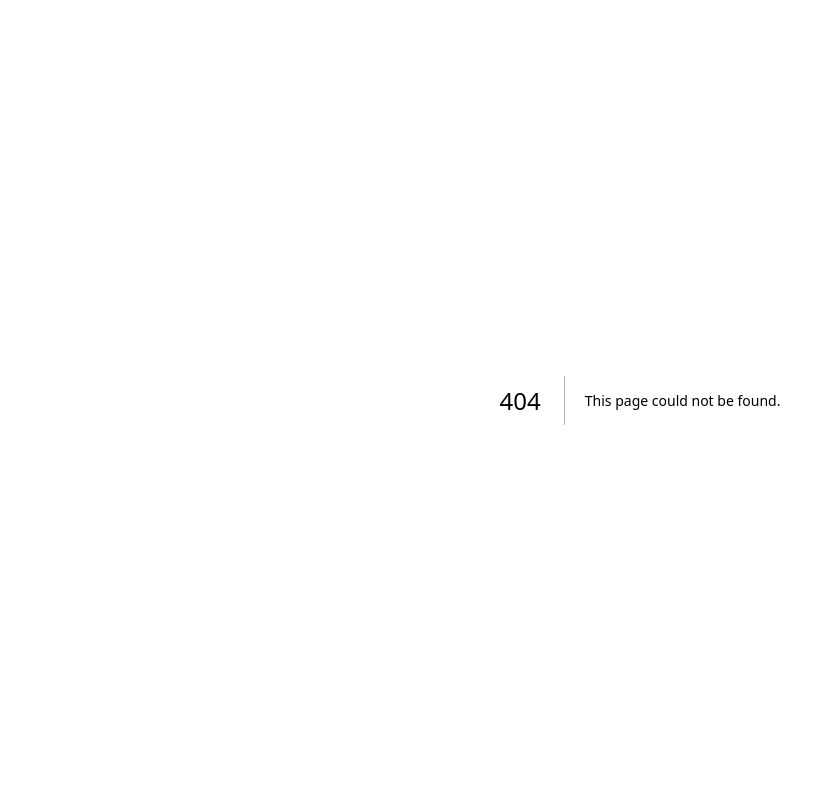
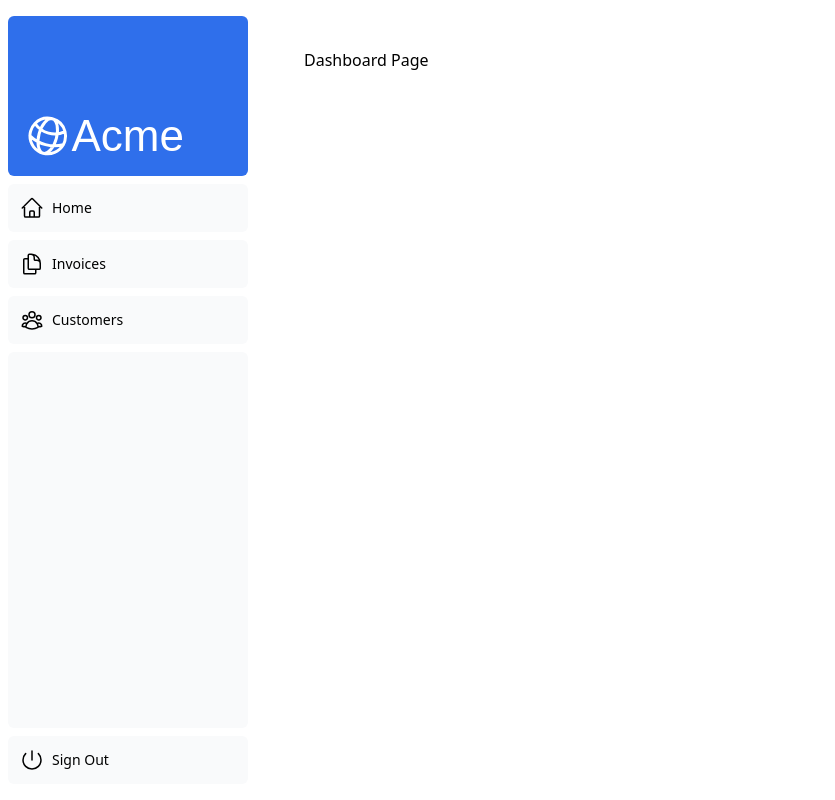
Before and after one commit to kenqefh/nextjs-dashboard, a Next.js app: page /dashboard in a window 1280 px wide. Before the commit this address had no page. Shown: the whole page, without its empty margins (0-835 px from the left). Built offline with nearby package versions, Linux system fonts and the light colour scheme; a web font is replaced by a local one.

Commit message:
Chapter 4 - Creating layouts and Pages: File-sistem routing, nested layouts, colocation, partial rendering, and root layout

```diff
--- /dev/null
+++ b/app/dashboard/customers/page.tsx
@@ -0,0 +1,3 @@
+export default function Page() {
+  return <p>Customers Page</p>;
+}
--- /dev/null
+++ b/app/dashboard/invoices/page.tsx
@@ -0,0 +1,3 @@
+export default function Page() {
+  return <p>Invoices Page</p>;
+}
--- /dev/null
+++ b/app/dashboard/layout.tsx
@@ -0,0 +1,12 @@
+import SideNav from "@/app/ui/dashboard/sidenav";
+
+export default function Layout({ children }: { children: React.ReactNode }) {
+  return (
+    <section className="flex h-screen flex-col md:flex-row md:overflow-hidden">
+      <div className="w-full flex-none md:w-64">
+        <SideNav />
+      </div>
+      <section className="flex-grow p-6 md:overflow-y-auto md:p-12">{children}</section>
+    </section>
+  );
+}
--- /dev/null
+++ b/app/dashboard/page.tsx
@@ -0,0 +1,3 @@
+export default function Page() {
+  return <p>Dashboard Page</p>;
+}
```
